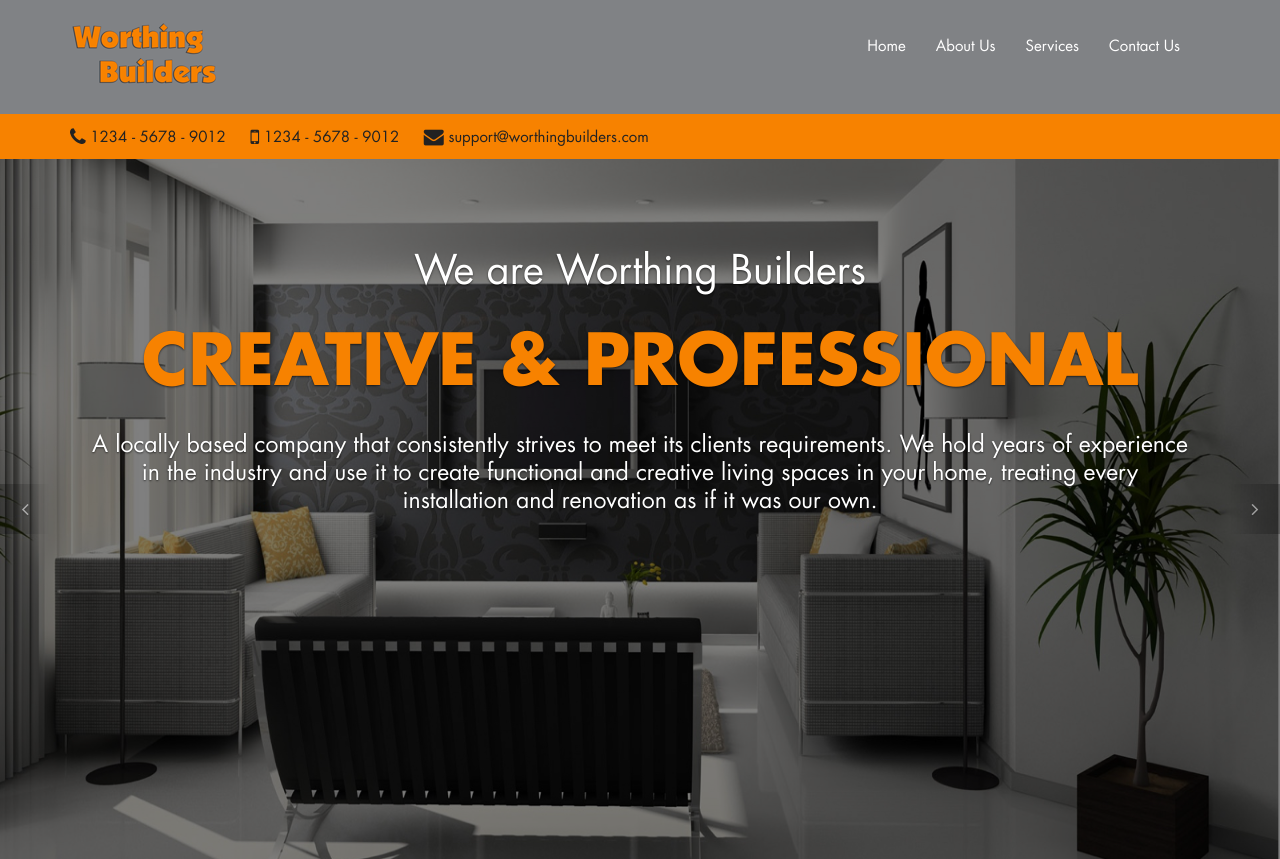
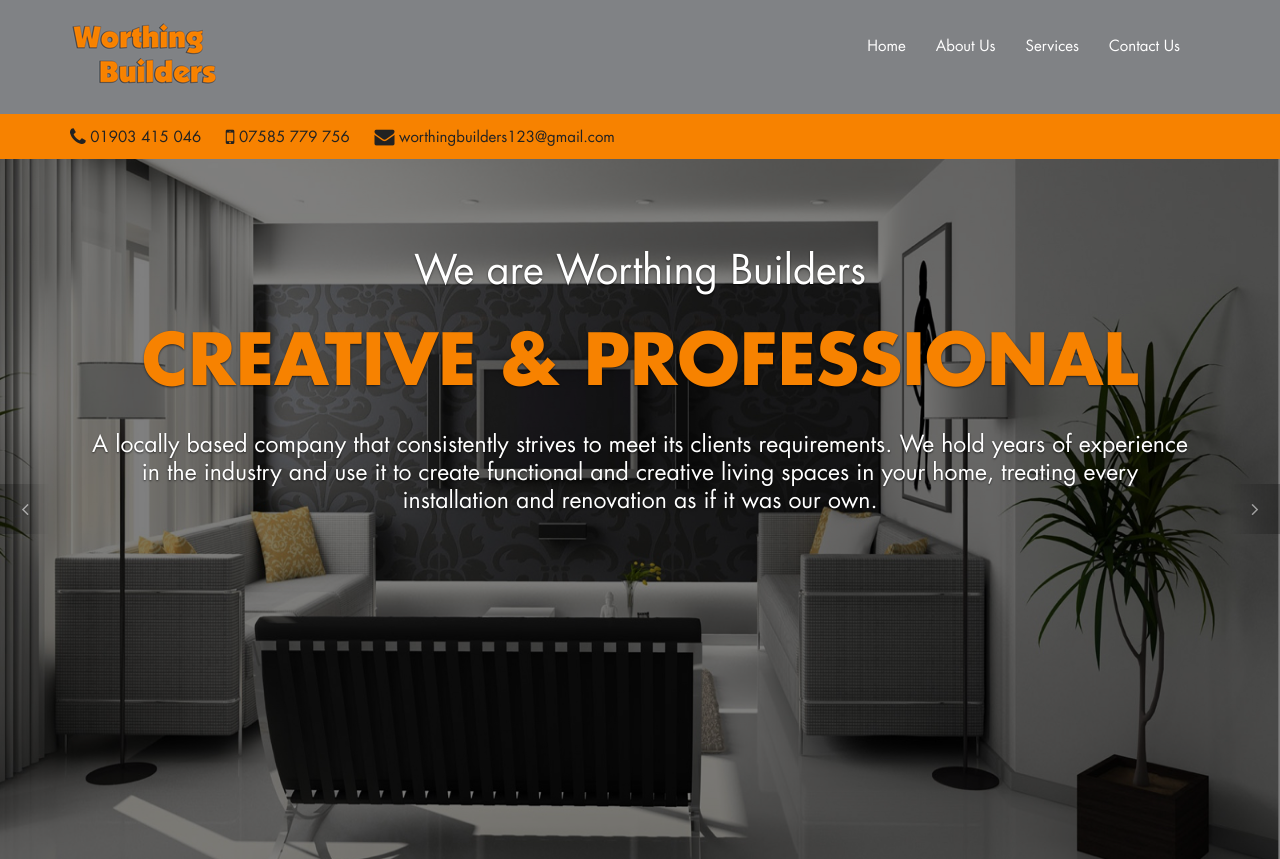
Before and after one commit to alexsisan/alexsisan.github.io, a website: page web/index.html in a window 1280 px wide. Shown: the top 859 px of the page. Drawn offline with Linux system fonts and the light colour scheme.

Commit message:
Last touches

```diff
--- a/web/index.html
+++ b/web/index.html
@@ -5,6 +5,9 @@
     <head>
         <meta charset="utf-8">
         <title>Worthing Builders - Domestic Construction Specialists</title>
+	   <meta name="description" content="Offering our clients a complete building service tailored to their needs, we can carry out any sized project be it a small or large renovation or addition to your home. Looking to convert your disused loft? Replace that tired bathroom? Then you have come to the right place!" />
+	   <meta name="keywords" content="builders, worthing builders, construction, loft conversions, structural work, handy man" />
+	   <meta name="author" content="Worthing Builders" />
         <!-- Mobile Specific Meta -->
         <meta name="viewport" content="width=device-width, initial-scale=1, maximum-scale=1">
         <!-- Custom Fonts -->
@@ -19,6 +22,7 @@
         <link rel="stylesheet" type="text/css" href="css/jquery.fancybox.css?v=2.1.5" media="screen" />
         <!-- Custom stylesheet -->
         <link rel="stylesheet" href="css/custom.css" />
+
         <!-- Favicon -->
         <link rel="apple-touch-icon" sizes="180x180" href="/apple-touch-icon.png">
         <link rel="icon" type="image/png" sizes="32x32" href="/favicon-32x32.png">
@@ -27,6 +31,7 @@
         <link rel="mask-icon" href="/safari-pinned-tab.svg" color="#5bbad5">
         <meta name="msapplication-TileColor" content="#da532c">
         <meta name="theme-color" content="#ffffff">
+
         <!--[if lt IE 9]>
                 <script src="http://html5shim.googlecode.com/svn/trunk/html5.js"></script>
         <![endif]-->
@@ -53,6 +58,7 @@
         </div>
 
         <!--End off Preloader -->
+
 
         <!-- Header -->
         <header>
@@ -83,9 +89,9 @@
             <div class="top_nav">
                 <div class="container">
                     <ul class="list-inline info">
-                        <li><a href="#"><span class="fa fa-phone"></span> 1234 - 5678 - 9012</a></li>
-                        <li><a href="#"><span class="fa fa-mobile"></span> 1234 - 5678 - 9012</a></li>
-                        <li><a href="#"><span class="fa fa-envelope"></span> support@worthingbuilders.com</a></li>
+                        <li><a href="#"><span class="fa fa-phone"></span> 01903 415 046</a></li>
+                        <li><a href="#"><span class="fa fa-mobile"></span> 07585 779 756</a></li>
+                        <li><a href="#"><span class="fa fa-envelope"></span> worthingbuilders123@gmail.com</a></li>
 <!--                        <li><a href="#"><span class="fa fa-clock-o"></span> Mon - Sat 9:00 - 19:00</a></li>-->
                     </ul>
                 </div>
@@ -336,9 +342,9 @@
                         <div class="contact_details">
                 <div class="container">
                     <ul class="list-inline info">
-                        <li><a href="#"><span class="fa fa-phone"></span> 1234 - 5678 - 9012</a></li>
-                        <li><a href="#"><span class="fa fa-mobile"></span> 1234 - 5678 - 9012</a></li>
-                        <li><a href="#"><span class="fa fa-envelope"></span> support@worthingbuilders.com</a></li>
+                        <li><a href="#"><span class="fa fa-phone"></span> 01903 415 046</a></li>
+                        <li><a href="#"><span class="fa fa-mobile"></span> 07585 779 756</a></li>
+                        <li><a href="#"><span class="fa fa-envelope"></span> worthingbuilders123@gmail.com</a></li>
                     </ul>
                 </div>
             </div>
```
Also changed, not shown: web/images/service_img3.jpg, web/images/service_img4.jpg.
